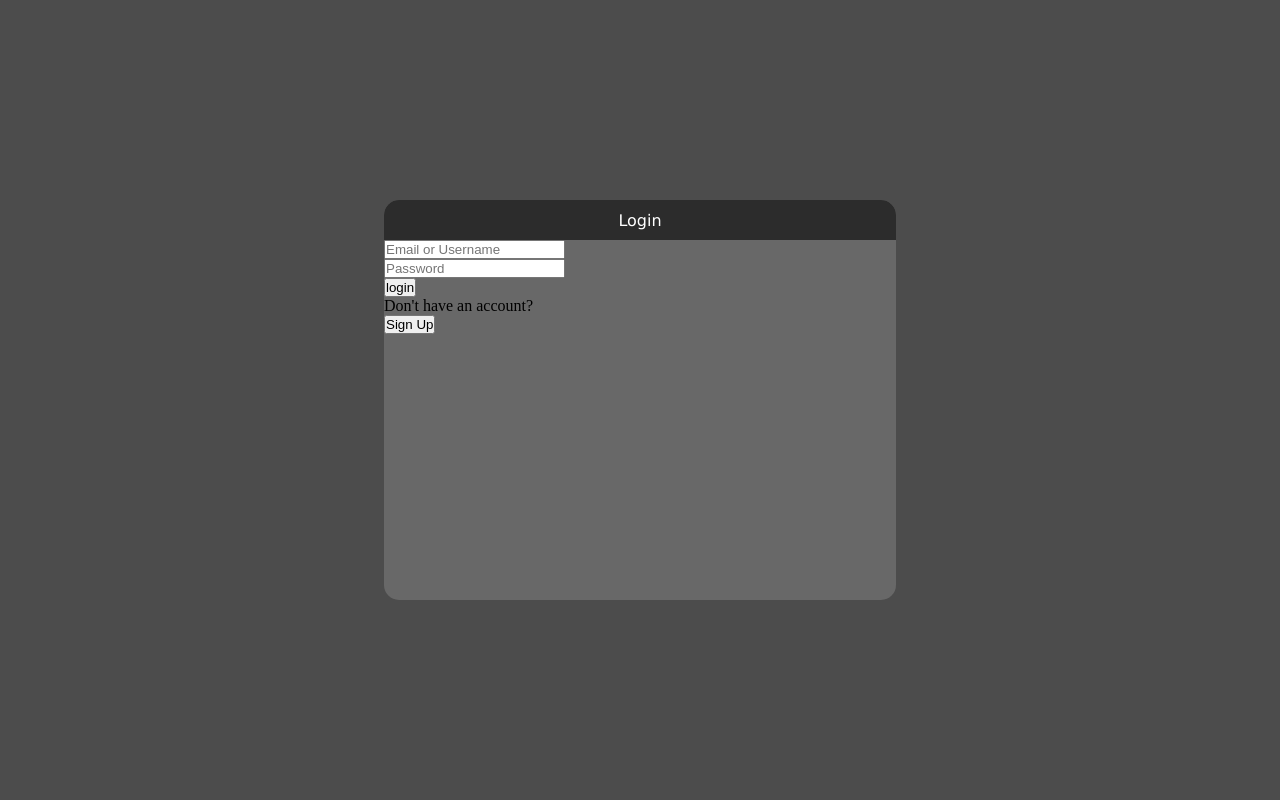
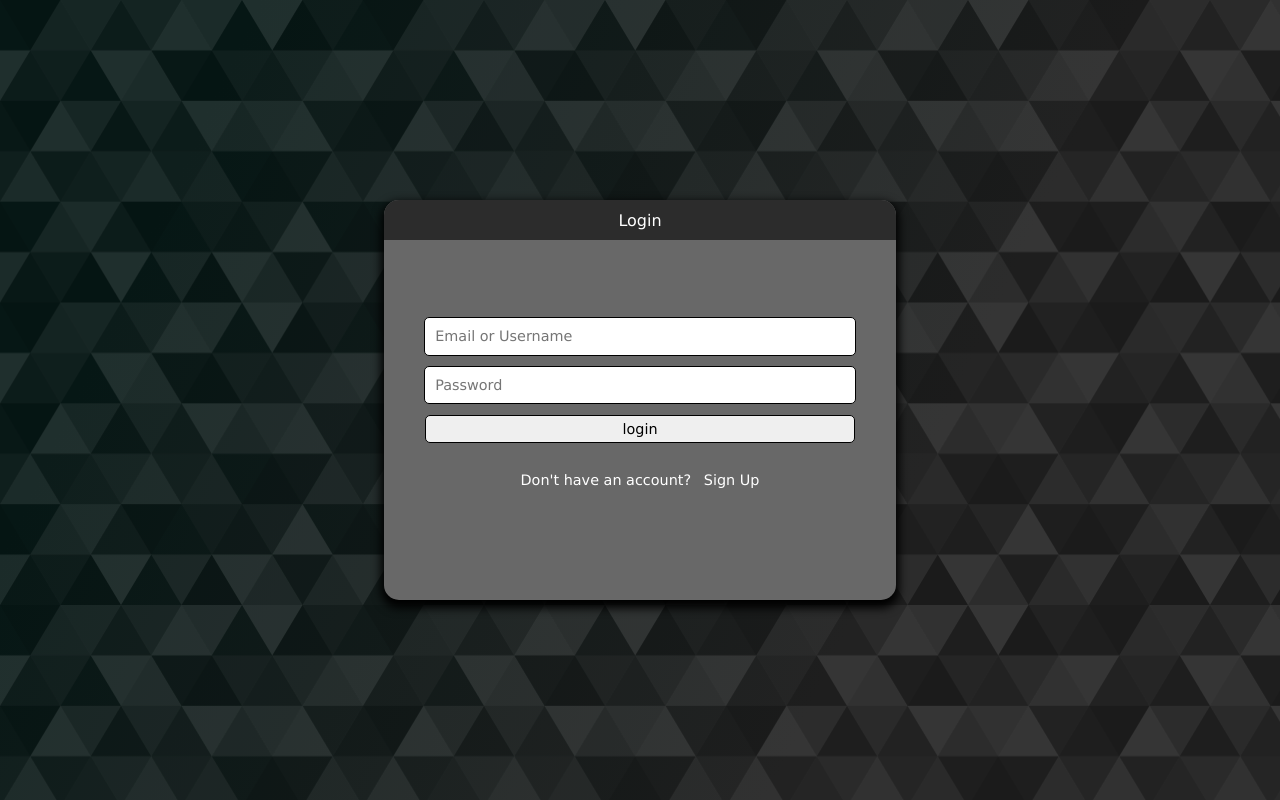
Before and after one commit to JoseJ55/general-backend, a Node server app: page /login/ in a window 1280 px wide. Run offline with Node 20, Linux system fonts and the light colour scheme; some libraries are stand-ins or nearby versions.

Commit message:
adde html and css to login page

```diff
--- a/client/css/index.css
+++ b/client/css/index.css
@@ -5,6 +5,7 @@
     --main-text-color: rgba(255, 255, 255, 1);
     --secondary-text-color: rgba(0, 0, 0, 1);
     --scroll-bar-color: rgba(255, 255, 255, 1);
+    --link-color: rgb(73, 139, 224);
 
     /* These are for the request section of the page. */
     --request-get: rgba(143, 255, 54, 1);
@@ -46,3 +47,15 @@ body {
     overflow-x: hidden;
     max-width: 100%;
 }
+
+@keyframes fadeIn {
+    from {
+        opacity: 0;
+        position: relative;
+        top: 30vh;
+    } to {
+        opacity: 1;
+        position: relative;
+        top: 0;
+    }
+}
--- a/client/css/login.css
+++ b/client/css/login.css
@@ -4,6 +4,8 @@
     align-items: center;
     max-width: 100vw;
     min-height: 100vh;
+    background: url('/assets/subtle-prism.svg');
+    overflow: hidden;
 }
 
 #login-box {
@@ -12,6 +14,8 @@
     background-color: var(--secondary-color);
     border-radius: 15px;
     overflow: hidden;
+    box-shadow: 0 5px 10px 3px;
+    animation: fadeIn 1s ease-in;
 }
 
 #login-box-title {
@@ -24,3 +28,70 @@
     color: var(--main-text-color);
     font-family: var(--main-font);
 }
+
+#login-box-form {
+    margin: 2.5vh 0;
+    display: flex;
+    justify-content: center;
+    align-items: center;
+    flex-direction: column;
+    width: 100%;
+    min-height: 35vh;
+}
+
+.form-edit {
+    width: 80%;
+    padding: 2% 2%;
+    margin: 1%;
+    border: 1px solid black;
+    border-radius: 5px;
+    box-shadow: none;
+    font-size: .9rem;
+    font-family: var(--main-font);
+}
+
+#login-box-form-submit {
+    width: 84%;
+    padding: 1% 2%;
+    margin: 1%;
+    color: var(--secondary-text-color);
+    border: 1px solid black;
+    border-radius: 5px;
+    box-shadow: none;
+    font-size: .9rem;
+    font-family: var(--main-font);
+}
+
+#login-box-form-submit:hover {
+    cursor: pointer;
+    background-color: #888;
+    color: white;
+}
+
+#login-box-form-signup {
+    display: flex;
+    justify-content: center;
+    align-items: center;
+    width: fit-content;
+    margin-top: 3vh;
+    color: var(--main-text-color);
+}
+
+#login-box-form-signup p {
+    margin-right: 1vw;
+    font-size: .9rem;
+    font-family: var(--main-font);
+}
+
+#login-box-form-signup input {
+    background-color: transparent;
+    border: none;
+    color: var(--main-text-color);
+    font-size: .9rem;
+    font-family: var(--main-font);
+}
+
+#login-box-form-signup input:hover {
+    cursor: pointer;
+    color: var(--link-color);
+}
--- /dev/null
+++ b/client/js/Login.js
@@ -0,0 +1,7 @@
+const signInButton = document.getElementById('login-box-form-signup-button');
+
+signInButton.addEventListener('click', (e) => {
+    e.preventDefault();
+
+    window.location.assign('/signup')
+})
--- a/views/login.handlebars
+++ b/views/login.handlebars
@@ -5,22 +5,19 @@
         </div>
 
         <div id="login-box-form">
-            <div id="login-box-form-username">
-                <input type="text" placeholder="Email or Username" autocomplete="false"/>
-            </div>
+            <input id="login-box-form-username" class="form-edit" type="text" placeholder="Email or Username" autocomplete="false"/>
 
-            <div id="login-box-form-password">
-                <input type="password" placeholder="Password" autocomplete="false"/>
-            </div>
+            <input id="login-box-form-password" class="form-edit" type="password" placeholder="Password" autocomplete="false"/>
 
-            <div id="login-box-form-submit">
-                <input type="button" value="login" id="login-box-form-submit-button" />
-            </div>
+            <input id="login-box-form-submit" type="button" value="login" id="login-box-form-submit-button" />
+
 
             <div id="login-box-form-signup">
                 <p>Don't have an account? </p>
-                <input type="button" value="Sign Up" />
+                <input id="login-box-form-signup-button" type="button" value="Sign Up" />
             </div>
         </div>
     </div>
 </div>
+
+<script src="/js/Login.js"></script>
```
Also changed, not shown: client/assets/subtle-prism.svg (added).
